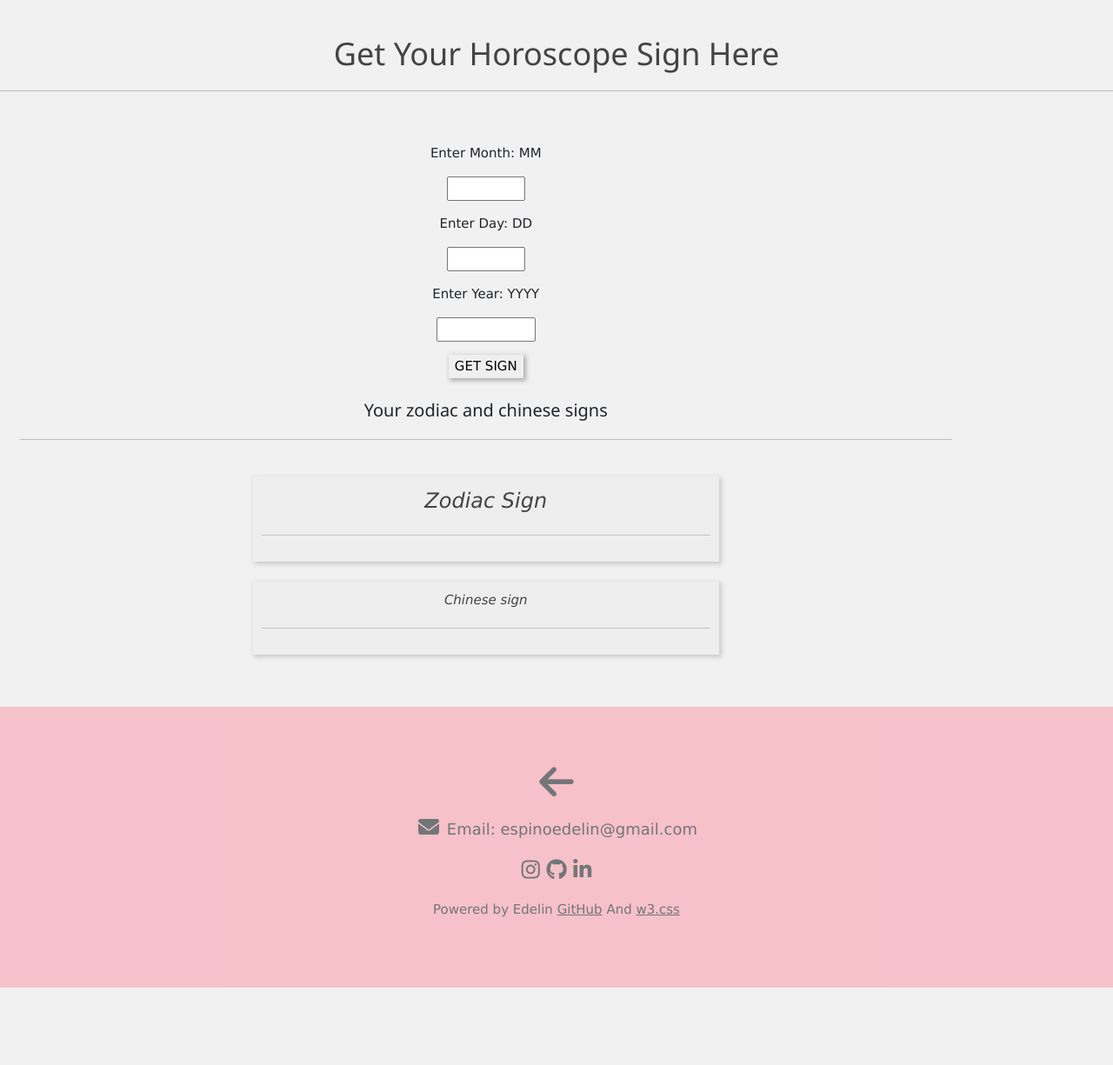
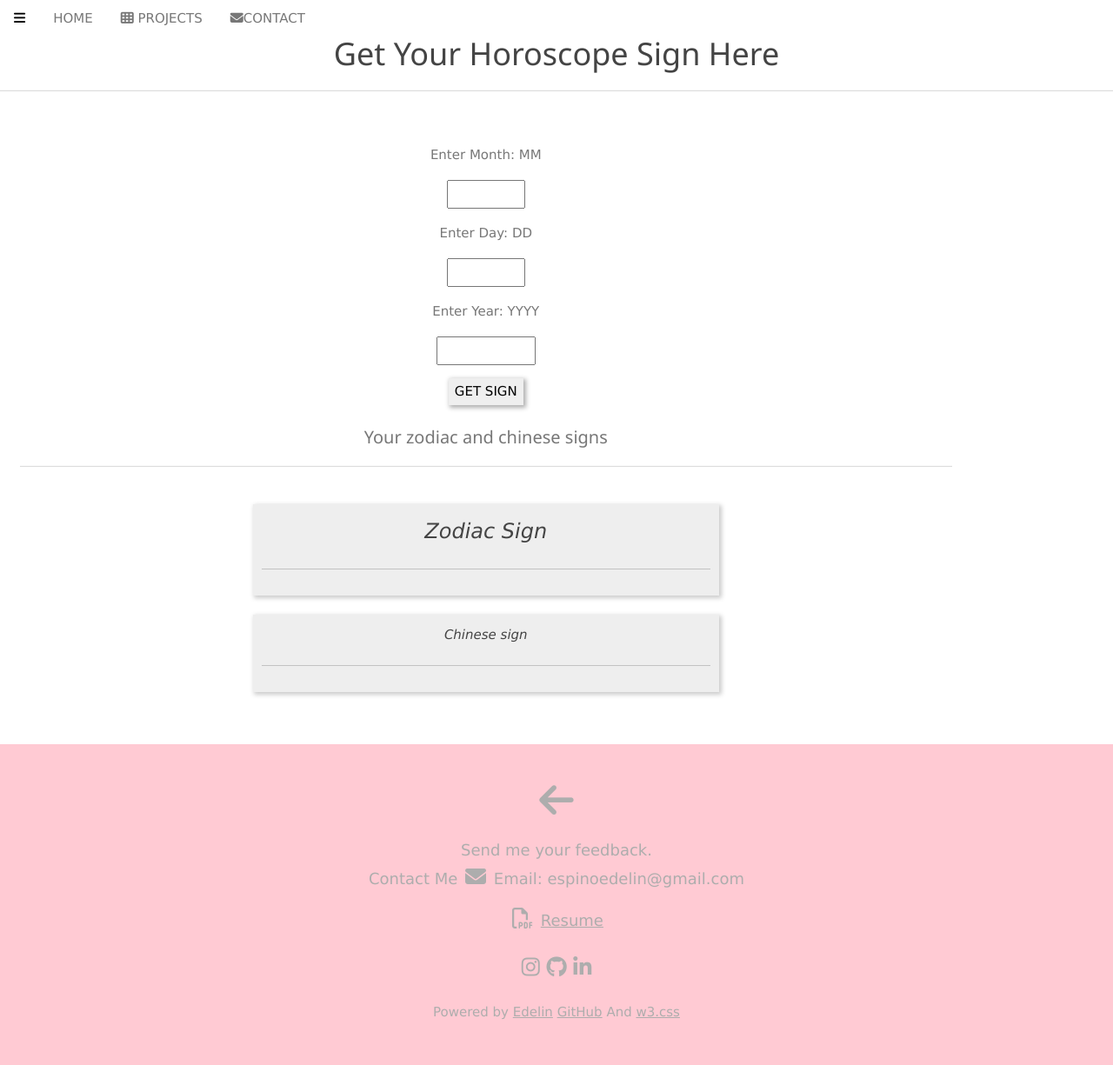
Before and after one commit to Edelin11/EdelinPortfolios, a PHP site: page /horoscope/horoscope.html in a window 1280 px wide. Shown: the whole page at 87% size. Before the commit the page ends 1136 px from the top, so only its background shows below. Run offline with PHP 8.4, Linux system fonts and the light colour scheme; some libraries are stand-ins or nearby versions.

Commit message:
update Horoscope page

```diff
--- a/FlipWord/flip.css
+++ b/FlipWord/flip.css
@@ -2,12 +2,8 @@ body, html {
     height: 100%;
     color: #777;
     line-height: 1.8;
-}
-
-body{
     background: white;
 }
-
 
 .title{
     margin-top: 50px;
--- a/horoscope/horoscope.css
+++ b/horoscope/horoscope.css
@@ -1,6 +1,10 @@
-body{
-    background: rgba(238, 238, 238, 0.788);
+body, html {
+    height: 100%;
+    color: #777;
+    line-height: 1.8;
+    background: white;
 }
+
 
 /* Style the button that is used to open and close the collapsible content */
 .collapsible {
--- a/horoscope/horoscope.html
+++ b/horoscope/horoscope.html
@@ -12,6 +12,21 @@
     <link rel="stylesheet" href="../horoscope/horoscope.css">
 </head>
 <body>
+      <!-- Navigation bar -->
+  <div class="w3-top top-nav">
+    <div class="w3-bar" id="myNavbar">
+        <a class="w3-bar-item w3-button w3-hover-white w3-hide-medium" href="javascript:void(0);"  onclick="toggleFunction()" title="Toggle Navigation Menu"> <i class="fa fa-bars"></i> </a>
+        <a href="/EdelinPortfolios/index" class="w3-bar-item w3-button">HOME</a>
+        <a href="/EdelinPortfolios/index.html#projects" class="w3-bar-item w3-button w3-hide-small"><i class="fa fa-th"></i> PROJECTS</a>
+        <a href="#contact" class="w3-bar-item w3-button w3-hide-small"><i class="fa fa-envelope"></i>CONTACT</a>
+    </div>
+     <!-- Navbar on small screens -->
+<div id="navDemo" class="w3-bar-block w3-white w3-hide w3-hide-large w3-hide-medium">
+<a href="/EdelinPortfolios/index" class="w3-bar-item w3-button">HOME</a>
+    <a href="/EdelinPortfolios/index.html#projects" class="w3-bar-item w3-button" onclick="toggleFunction()">PROJECTS</a>
+    <a href="#contact" class="w3-bar-item w3-button" onclick="toggleFunction()">CONTACT</a>
+  </div>
+</div>
     <div class="m-3"><h1 class="w3-center top">Get Your Horoscope Sign Here</h1></div>
         <hr>
     <div class="container w3-center pt-0 row my-5" id="the-box">
@@ -39,20 +54,50 @@
     </div>
 
    <!-- Footer -->
-   <footer class="w3-center w3-padding-64 w3-opacity w3-hover-opacity-off for_footer" id="contact">
+    <!-- Footer -->
+<footer class="w3-center w3-padding-32 w3-opacity w3-hover-opacity-off for_footer" >
+    <h2 id="contact"></h2>
     <a href="/EdelinPortfolios/index"><i class="fas fa-arrow-left size"></i></a>
     <div class="w3-xlarge w3-section">
+      <div class="w3-large w3-margin-bottom w3-center">Send me your feedback.<br> Contact Me
+          <i class="fa fa-envelope fa-fw w3-xlarge "></i> Email:  espinoedelin@gmail.com
+      </div>
       <div class="w3-large w3-margin-bottom w3-center">
-          <i class="fa fa-envelope fa-fw w3-xlarge "></i> Email: espinoedelin@gmail.com<br>
-      </div>
+        <i class="fa fa-file-pdf-o fa-fw w3-xlarge "></i>
+        <a href="eEspino-resume-2021.pdf" title="Edelin's Resume">Resume</a><br>
+    </div>
       <a href="https://www.instagram.com/watashiwaedelin/" title="Instagram"><i class="fa fa-instagram w3-hover-opacity"> </i></a>
       <a href="https://github.com/Edelin11" title="GitHub"> <i class="fa fa-github w3-hover-opacity"></i></a>
       <a href="https://www.linkedin.com/in/edelin-espino-48680480/" title="LinkedIn"><i class="fa fa-linkedin w3-hover-opacity"></i></a>
     </div>
-    <p>Powered by Edelin <a href="https://github.com/Edelin11">GitHub</a> And <a href="https://www.w3schools.com/w3css/default.asp" title="W3.CSS" target="_blank" class="w3-hover-text-green">w3.css</a></p>
+    <p>Powered by <a href="https://github.com/Edelin11/EdelinPortfolios">Edelin</a> <a href="https://github.com/Edelin11">GitHub</a> And <a href="https://www.w3schools.com/w3css/default.asp" title="W3.CSS" target="_blank" class="w3-hover-text-green">w3.css</a></p>
   </footer>
 
     <script src="../horoscope/horoscope.js"></script>
     <script src="https://kit.fontawesome.com/9be300201e.js" crossorigin="anonymous"></script>
 </body>
+
+<script>
+    // Change style of navbar on scroll
+window.onscroll = function() {myFunction()};
+function myFunction() {
+    var navbar = document.getElementById("myNavbar");
+    if (document.body.scrollTop > 100 || document.documentElement.scrollTop > 100) {
+        navbar.className = "w3-bar" + " w3-card" + " w3-animate-top" + " w3-white";
+    } else {
+        navbar.className = navbar.className.replace(" w3-card w3-animate-top w3-white", "");
+    }
+}
+
+// Used to toggle the menu on small screens when clicking on the menu button
+function toggleFunction() {
+    var x = document.getElementById("navDemo");
+    if (x.className.indexOf("w3-show") == -1) {
+        x.className += " w3-show";
+    } else {
+        x.className = x.className.replace(" w3-show", "");
+    }
+}
+</script>
+
 </html>
```
